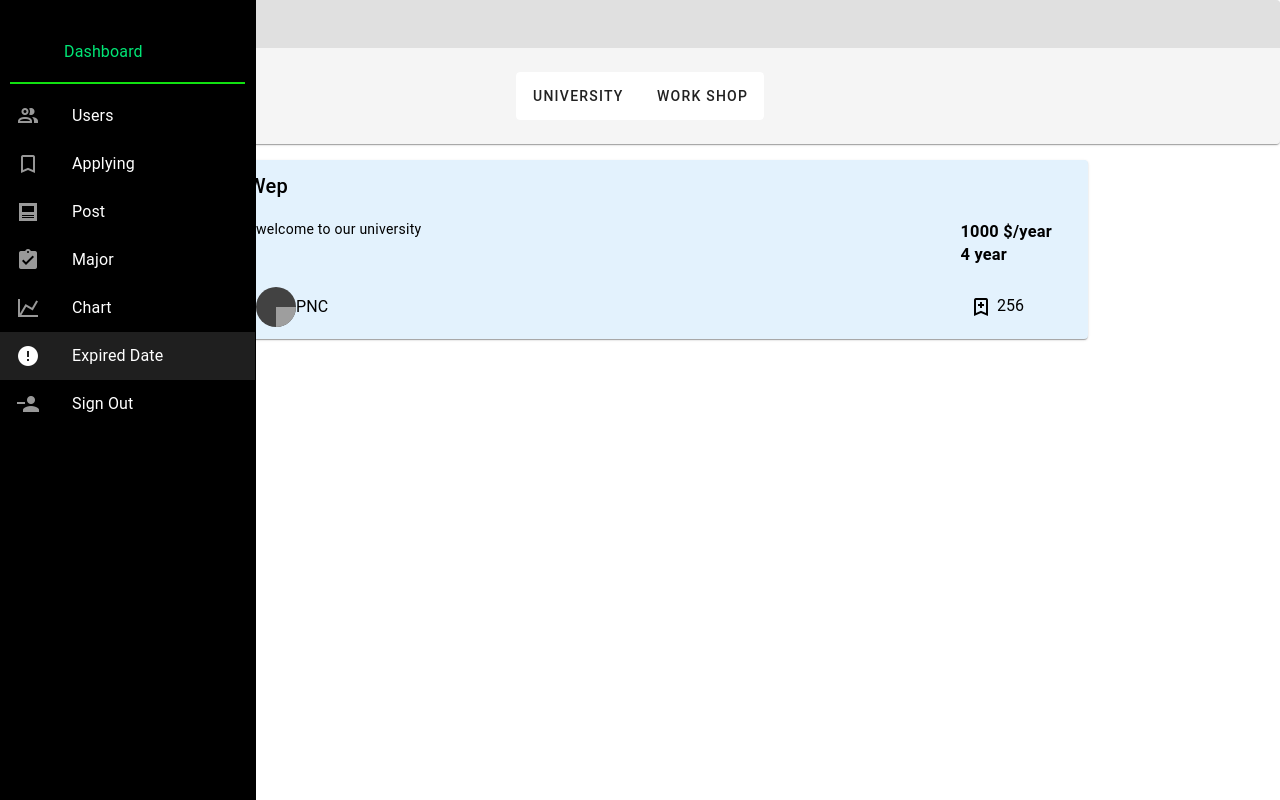
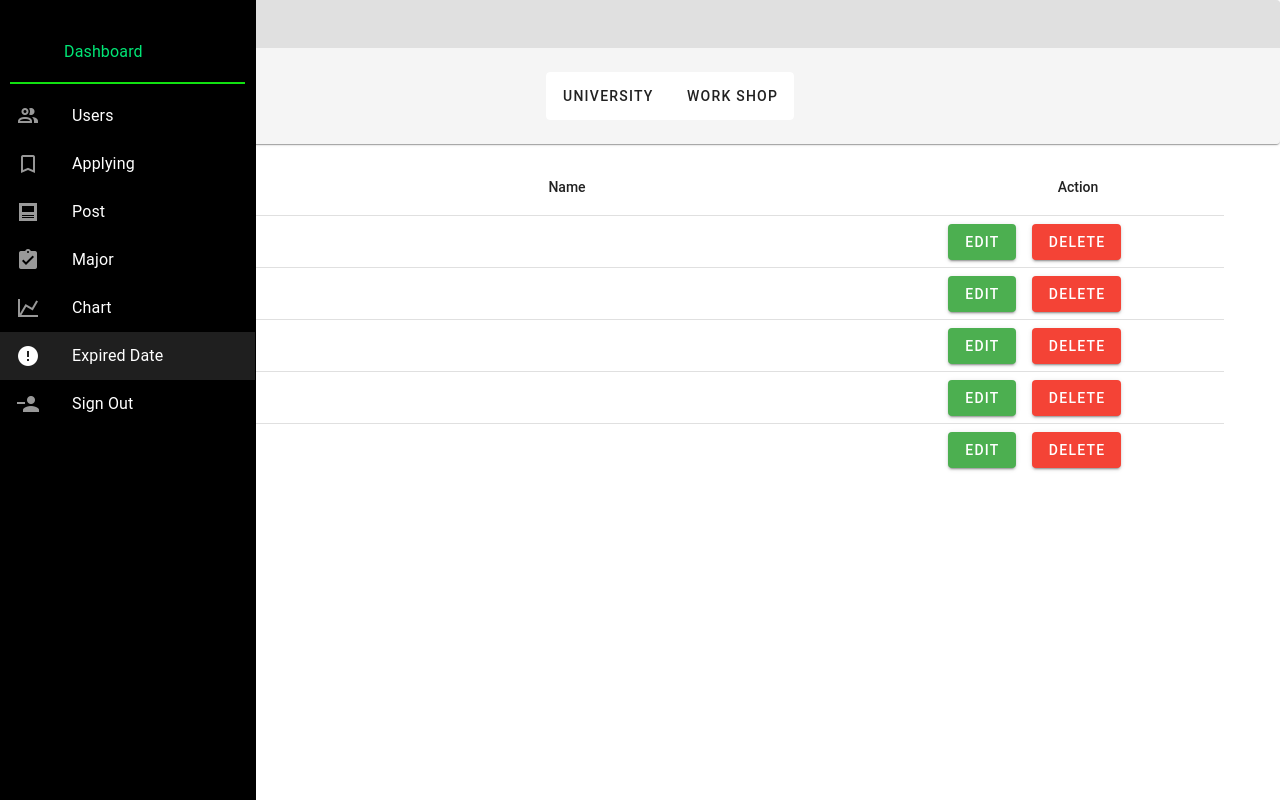
Before and after one commit to NaniWEP/2023-G5-VC-PROJECT, a Vue app in the folder frontend/: page /expiration in a window 1280 px wide. Built offline with nearby package versions, Linux system fonts and the light colour scheme; grey boxes are pictures that could not be loaded.

Commit message:
[VG5-55] Crate front end of expired page

```diff
--- a/frontend/src/components/Dashboard/DashboardComponent.vue
+++ b/frontend/src/components/Dashboard/DashboardComponent.vue
@@ -11,10 +11,10 @@
         <v-list border="light-green-accent-4">
           <v-list-item :to="{ path: '/user' }" prepend-icon="mdi-account-multiple-outline" title="Users" value="users"></v-list-item>
           <v-list-item :to="{ path: '/apply' }" prepend-icon="mdi-bookmark-outline" title="Applying" value="Applying"></v-list-item>
-          <v-list-item :to="{ path: '/Post' }" prepend-icon="mdi-post" title="Post" value="Post"></v-list-item>
-          <v-list-item :to="{ path: '/Major' }" prepend-icon="mdi-clipboard-check" title="Major" value="Major"></v-list-item>
+          <v-list-item :to="{ path: '/post' }" prepend-icon="mdi-post" title="Post" value="Post"></v-list-item>
+          <v-list-item :to="{ path: '/major' }" prepend-icon="mdi-clipboard-check" title="Major" value="Major"></v-list-item>
           <v-list-item :to="{ path: '/chart' }" prepend-icon="mdi-chart-line" title="Chart" value="Chart"></v-list-item>
-          <v-list-item :to="{ path: '/Expiration' }" prepend-icon="mdi-alert-circle" title="Expired Date" value="Expired Date"></v-list-item>
+          <v-list-item :to="{ path: '/expiration' }" prepend-icon="mdi-alert-circle" title="Expired Date" value="Expired Date"></v-list-item>
           <v-list-item prepend-icon="mdi-account-minus" title="Sign Out" value="Sign Out"></v-list-item>
         </v-list>
       </v-navigation-drawer>
--- a/frontend/src/main.js
+++ b/frontend/src/main.js
@@ -1,7 +1,6 @@
 import { createApp } from 'vue'
 import App from './App.vue'
 import router from './router'
-
 import 'vuetify/styles'
 import { createVuetify } from 'vuetify'
 import * as components from 'vuetify/components'
--- a/frontend/src/views/Dashboard/ExpirationView.vue
+++ b/frontend/src/views/Dashboard/ExpirationView.vue
@@ -1,7 +1,7 @@
 <template>
   <dashboard-component-vue></dashboard-component-vue>
-  <v-card class="bg-grey-lighten-2 p-6">
-    <h1 class="text-light-green-accent-4 ml-10">Expired Date</h1>
+  <v-card class="bg-grey-lighten-2 p-6 title">
+    <h1 class="text-light-green-accent-4 ">Expired Date</h1>
     <div class="d-flex align-center flex-column bg-grey-lighten-4 pa-6">
       <v-btn-toggle color="primary" v-model="toggle">
         <v-btn color="success">UNIVERSITY</v-btn>
@@ -9,53 +9,57 @@
       </v-btn-toggle>
     </div>
   </v-card>
-  <v-card
-    class="mx-auto mt-4 mb-4 box-sizing: border-box"
-    color="blue-lighten-5"
-    theme="light"
-    max-width="70%"
-    max-height="500px"
-    title="Wep"
-  >
-    <template v-slot:prepend>
-      <v-icon size="x-large"></v-icon>
-    </template>
+  <v-container v-if="!toggle">
+    <v-table
 
-    <v-card-text class="text-p py-2 ml-12 d-flex justify-space-between mr-5">
-      welcome to our university
-      <div>
-        <h3>1000 $/year</h3>
-        <h3>4 year</h3>
-      </div>
-    </v-card-text>
-    <v-card-actions>
-      <v-list-item class="w-100">
-        <template v-slot:prepend>
-          <div class="d-flex  ml-10">
-              <v-avatar
-                color="grey-darken-3"
-                class="justify-content-center"
-                image="https://avataaars.io/?avatarStyle=Transparent&topType=ShortHairShortCurly&accessoriesType=Prescription02&hairColor=Black&facialHairType=Blank&clotheType=Hoodie&clotheColor=White&eyeType=Default&eyebrowType=DefaultNatural&mouthType=Default&skinColor=Light"
-              ></v-avatar>
-            </div>
-        </template>
-        <v-list-item-title>PNC</v-list-item-title>
-        <template v-slot:append>
-          <div class="justify-self-end mr-8">
-            <v-icon class="me-1" icon="mdi-bookmark-plus-outline"></v-icon>
-            <span class="subheading me-2">256</span>
-          </div>
-        </template>
-      </v-list-item>
-    </v-card-actions>
-  </v-card>
+    >
+      <thead>
+        <tr >
+          <th style="width: 100px;" class="text-center">Id</th>
+          <th style="width: 500px;" class="text-center">Name</th>
+          <th style="width: 200px;" class="text-center">Action</th>
+        </tr>
+      </thead>
+      <tbody>
+        <tr v-for="item of 5" :key="item">
+          <td>{{ item }}</td>
+          <td>Law</td>
+          <td>
+            <v-btn class="mr-4" color="success">Edit</v-btn>
+            <v-btn color="red">Delete</v-btn>
+          </td>
+        </tr>
+      </tbody>
+    </v-table>
+  </v-container>
+  <v-container v-else>
+    <v-table >
+      <thead>
+        <tr>
+          <th style="width: 100px;" class="text-center">Id</th>
+          <th style="width: 500px;" class="text-center">Name</th>
+          <th style="width: 200px;" class="text-center">Action</th>
+        </tr>
+      </thead>
+      <tbody>
+        <tr v-for="item of 5" :key="item">
+          <td>{{ item }}</td>
+          <td>I love you doeur</td>
+          <td>
+            <v-btn class="mr-4" color="success">Edit</v-btn>
+            <v-btn color="red">Delete</v-btn>
+          </td>
+        </tr>
+      </tbody>
+    </v-table>
+  </v-container>
 </template>
 
 <script>
-import DashboardComponentVue from '@/components/Dashboard/DashboardComponent.vue';
+import DashboardComponentVue from "@/components/Dashboard/DashboardComponent.vue";
 export default {
-  components:{
-    DashboardComponentVue
+  components: {
+    DashboardComponentVue,
   },
   data: () => ({
     toggle: null,
@@ -63,5 +67,8 @@ export default {
 };
 </script>
 
-<style>
+<style scoped>
+.title {
+  margin-left: 60px;
+}
 </style>
```
Also changed, not shown: frontend/src/router/index.js (+4 -4 lines).
